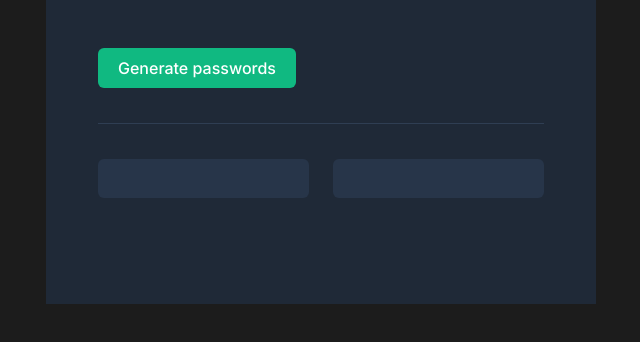
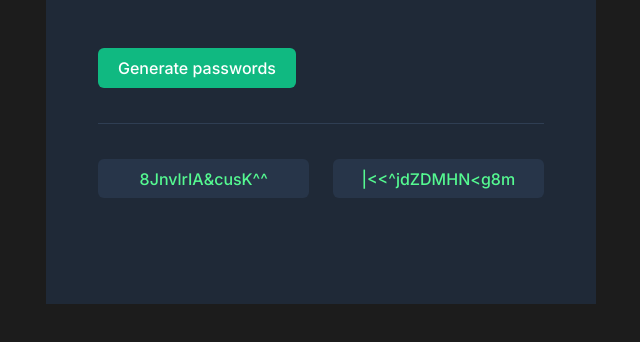
Before and after one commit to joebdev/password-generator, a plain HTML site: page index.html in a window 1280 px wide. Both pictures are taken after a click on the button "Generate passwords". Shown: the part 374-716 px from the top of the page, without its empty margins (319-959 px from the left). Drawn offline with Linux system fonts and the light colour scheme.

Commit message:
finished password generator

```diff
--- a/index.html
+++ b/index.html
@@ -16,16 +16,17 @@
     <div class="container">
         <h1>Generate a <br><span>random password</span></h1>
         <p>Never use an insecure password again.</p>
-        <button>Generate passwords</button>
+        <button id="btn">Generate passwords</button>
         <div class="divider"></div>
         <div class="password-container">
             <div class="box">
                 <p id="password"></p>
             </div>
             <div class="box">
-                <p id="password"></p>
+                <p id="password2"></p>
             </div>
         </div>
     </div>
+    <script src="index.js"></script>
 </body>
 </html>
--- a/index.js
+++ b/index.js
@@ -0,0 +1,25 @@
+const characters = ["A","B","C","D","E","F","G","H","I","J","K","L","M","N","O","P","Q","R","S","T","U","V","W","X","Y","Z","a","b","c","d","e","f","g","h","i","j","k","l","m","n","o","p","q","r","s","t","u","v","w","x","y","z", "0", "1", "2", "3", "4", "5", "6", "7", "8", "9","~","`","!","@","#","$","%","^","&","*","(",")","_","-","+","=","{","[","}","]",",","|",":",";","<",">",".","?",
+"/"];
+
+let randomCharacters1 = []
+let randomCharacters2 = []
+
+let passwordEl = document.getElementById("password")
+let passwordEl2 = document.getElementById("password2")
+let btn = document.getElementById("btn")
+
+function randomizePassword() {
+    for (let i = 0; i <= 14; i++) {
+        let getRandomChar1 = Math.floor(Math.random() * characters.length)
+        let getRandomChar2 = Math.floor(Math.random() * characters.length)
+        randomCharacters1.push(characters[getRandomChar1])
+        randomCharacters2.push(characters[getRandomChar2])
+    }
+}
+randomizePassword()
+
+
+btn.addEventListener("click", () => {
+    passwordEl.textContent = randomCharacters1.join('')
+    passwordEl2.textContent = randomCharacters2.join('')
+})
--- a/styles.css
+++ b/styles.css
@@ -42,6 +42,7 @@ button {
     background-color: #10b981;
     margin-left: 52px;
     border: none;
+    cursor: pointer;
 }
 
 .divider {
@@ -70,4 +71,16 @@ button {
     font-weight: 500;
     font-size: 16px;
     margin-top: 10px;
+    padding-left: 0;
+    text-align: center;
 }
+
+#password2 {
+    color: #55f991;
+    font-family: 'Inter';
+    font-weight: 500;
+    font-size: 16px;
+    margin-top: 10px;
+    padding-left: 0;
+    text-align: center;
+}
```
